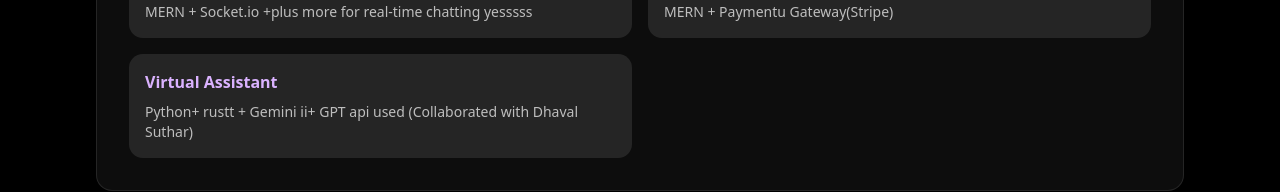
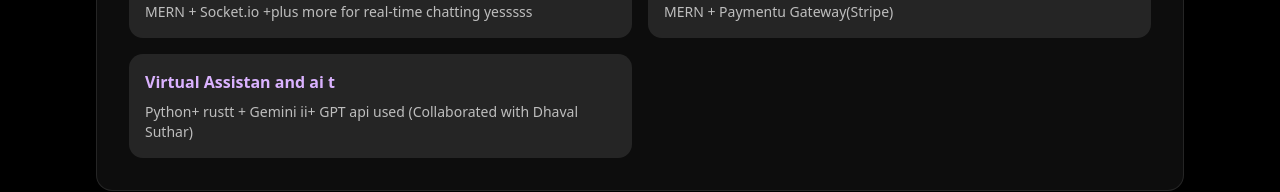
Before and after one commit to valentino0405/val_nextjs_portfolio, a Next.js app: page /about in a window 1280 px wide. Shown: the part 1945-2137 px from the top of the page. Built offline with nearby package versions, Linux system fonts and the light colour scheme.

Commit message:
added someeee

```diff
--- a/src/app/about/page.tsx
+++ b/src/app/about/page.tsx
@@ -136,7 +136,7 @@ export default function About() {
                     <p className="text-white/70 text-sm">MERN + Paymentu Gateway(Stripe)</p>
                   </div>
                   <div className="bg-white/10 rounded-xl p-4">
-                    <h4 className="font-semibold text-purple-300 mb-2">Virtual Assistant</h4>
+                    <h4 className="font-semibold text-purple-300 mb-2">Virtual Assistan and ai t</h4>
                     <p className="text-white/70 text-sm">Python+ rustt + Gemini ii+ GPT api used (Collaborated with Dhaval Suthar)</p>
                   </div>
                 </div>
```
